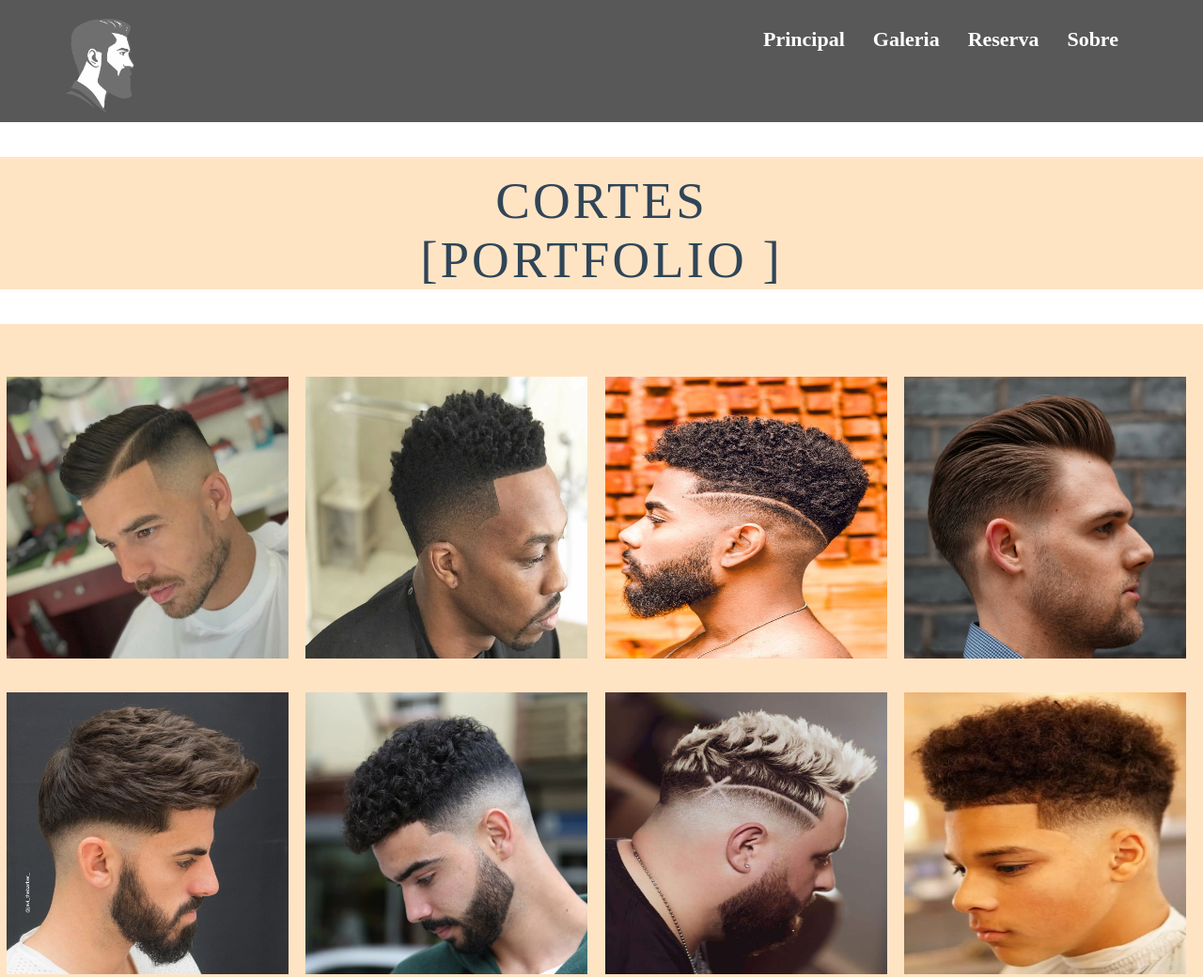
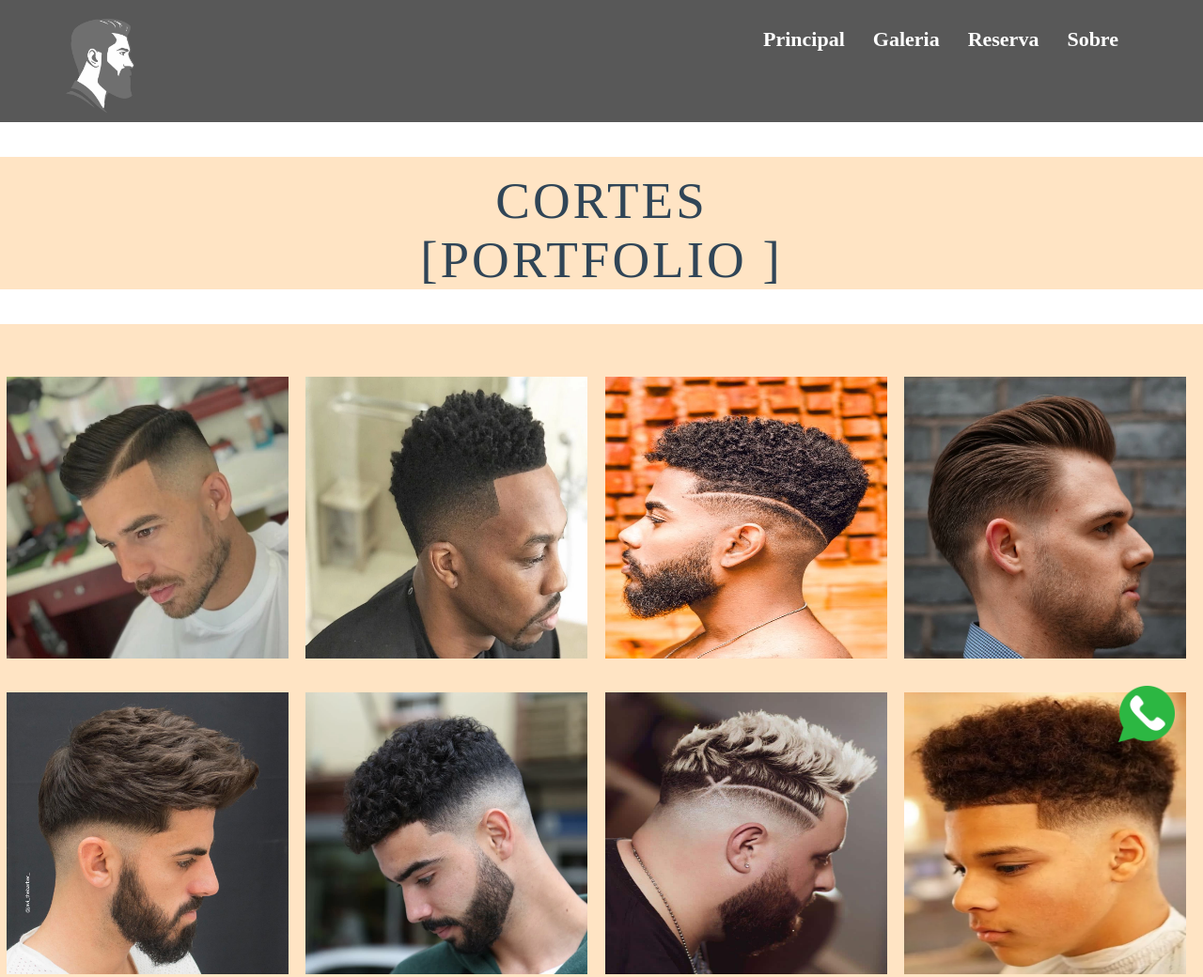
Before and after one commit to AllanDellonBispo/barbearia-web, a plain HTML site: page template/galeria.html in a window 1280 px wide. Shown: the top 1040 px of the page at 94% size. Drawn offline with Linux system fonts and the light colour scheme.

Commit message:
finalização das telas

```diff
--- a/template/galeria.html
+++ b/template/galeria.html
@@ -33,6 +33,11 @@
             </nav>
         </div>
     </header>
+    <div id="suporte">
+        <a href="http://api.whatsapp.com/send?1=pt_BR&phone=5512992430776" target="_blank">
+            <img src="../images/icons/134937.png" height="60px">
+        </a>
+    </div>
 
     <div id="top"><h1>Cortes <br> <span> [Portfolio  ]</span></h1></div>
 <section class="gallery">
```
Also changed, not shown: js/index.js (+1 -12 lines), template/reserva.html (+7 -1 lines), template/sobre.html (+5 -0 lines).
